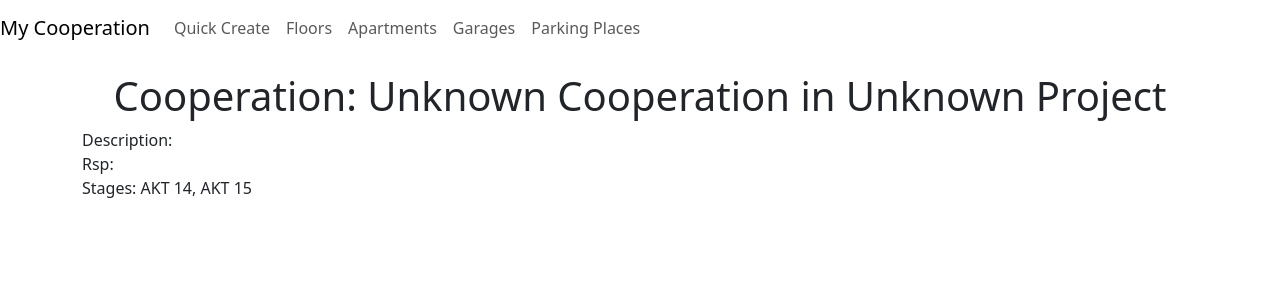
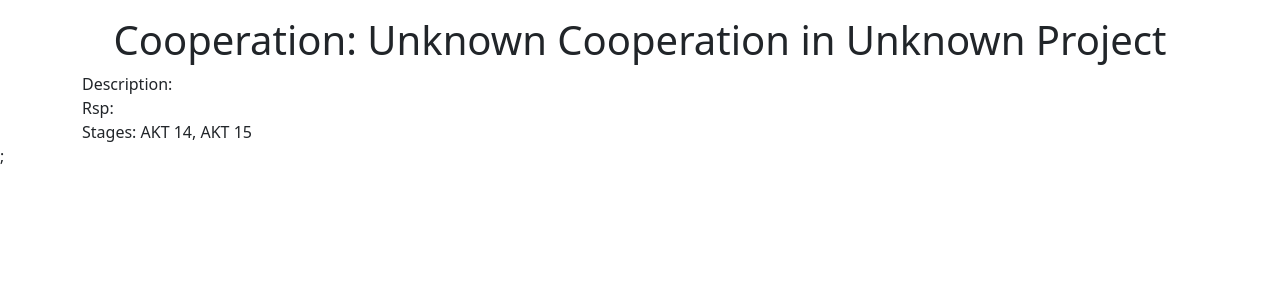
Before and after one commit to Daniel8Valkanov8/Build-Ledger, a React (Create React App) app in the folder build-ledger-frontend/: page /cooperation/1 in a window 1280 px wide. Shown: the top 300 px of the page. Built offline with nearby package versions, Linux system fonts and the light colour scheme.

Commit message:
global state in cooperation
next modify will be add catching of get statements

```diff
--- a/build-ledger-frontend/src/App.js
+++ b/build-ledger-frontend/src/App.js
@@ -10,6 +10,7 @@ import CooperationNavbar from "./navigation/CooperationNavbar";
 import CreateCooperationObjects from "./building/cooperation/create-objects/CreateCooperationObjects";
 
 import AllApartments from './apartment/AllApartmentsComponent'; // Импортираме новия компонент
+import { CooperationProvider } from "./navigation/CooperationContext";
 
 const AppContent = () => {
   const location = useLocation();
@@ -60,8 +61,11 @@ const AppContent = () => {
 
 class App extends Component {
   render() {
-    return <AppContent />;
-  }
+
+    return (<CooperationProvider>
+      <AppContent />;
+    </CooperationProvider>
+   );}
 }
 
 export default App;
--- a/build-ledger-frontend/src/building/BuildingComponent.js
+++ b/build-ledger-frontend/src/building/BuildingComponent.js
@@ -1,22 +1,22 @@
-import React, { useState } from 'react';
+import React, { useState, useContext } from 'react';
 import { useNavigate } from 'react-router-dom';
 import axios from 'axios';
-import '../all-projects/project-component/Projects.css';
+import { CooperationContext } from '../navigation/CooperationContext'; // Импортираме контекста
 
 const BuildingComponent = ({ building, projectTitle }) => {
     const [buildingDetails, setBuildingDetails] = useState(null);
+    const { setCooperation } = useContext(CooperationContext); // Използваме глобалния state
     const navigate = useNavigate();
 
     const handleClick = async () => {
         try {
-            // Изпрати GET заявка за детайли на сградата
             const response = await axios.get(`http://localhost:8080/buildings/${building.id}`);
-            const buildingData = response.data; // Запази данните от отговора
+            const buildingData = response.data;
 
-            setBuildingDetails(buildingData); // Запази данните в локалното състояние
+            setBuildingDetails(buildingData);
 
-            // Проверка на типа на сградата и съответно навигация
             if (buildingData.type === 'Cooperation') {
+                setCooperation(buildingData); // Актуализираме глобалното състояние
                 navigate(`/cooperation/${building.id}`, { state: { projectTitle, building: buildingData } });
             } else if (buildingData.type === 'House') {
                 navigate(`/house/${building.id}`, { state: { projectTitle, building: buildingData } });
@@ -29,13 +29,9 @@ const BuildingComponent = ({ building, projectTitle }) => {
     };
 
     return (
-        <div
-            className="project-card"
-            onClick={handleClick}
-            style={{ cursor: 'pointer' }}
-        >
+        <div className="project-card" onClick={handleClick} style={{ cursor: 'pointer' }}>
             <div className="project-info">
-                <h2>{building.title}</h2> {/* Тук визуализираме заглавието на сградата */}
+                <h2>{building.title}</h2>
             </div>
         </div>
     );
--- a/build-ledger-frontend/src/navigation/CooperationContext.js
+++ b/build-ledger-frontend/src/navigation/CooperationContext.js
@@ -1,15 +1,15 @@
-import React, { createContext, useContext, useState } from 'react';
+import React, { createContext, useState } from 'react';
 
-const CooperationContext = createContext();
+// Създаваме контекст за кооперация
+export const CooperationContext = createContext();
 
+// Провайдър компонент
 export const CooperationProvider = ({ children }) => {
-    const [currentCooperation, setCurrentCooperation] = useState(null);
+    const [cooperation, setCooperation] = useState(null);
 
     return (
-        <CooperationContext.Provider value={{ currentCooperation, setCurrentCooperation }}>
+        <CooperationContext.Provider value={{ cooperation, setCooperation }}>
             {children}
         </CooperationContext.Provider>
     );
 };
-
-export const useCooperation = () => useContext(CooperationContext);
--- a/build-ledger-frontend/src/navigation/CooperationNavbar.js
+++ b/build-ledger-frontend/src/navigation/CooperationNavbar.js
@@ -1,28 +1,29 @@
-import React from 'react';
-import { Link, useParams } from 'react-router-dom';
+import React, { useContext } from 'react';
+import { Link } from 'react-router-dom';
+import { CooperationContext } from './CooperationContext'; // Импортираме контекста
 
-const CooperationNavbar = ({ cooperationName, currentCooperationId }) => {
-    const { id } = useParams(); // Използваме id на кооперацията от URL-то
+const CooperationNavbar = () => {
+    const { cooperation } = useContext(CooperationContext); // Взимаме глобалното състояние
+
+    if (!cooperation) return null; // Ако няма избрана кооперация, не показваме навбара
 
     return (
         <nav className="navbar navbar-expand navbar-blue bg-blue">
             <Link to="/" className="navbar-brand">
-                {cooperationName} {/* Показва името на кооперацията чрез пропс */}
+                {cooperation.title} {/* Показва името на кооперацията */}
             </Link>
 
             <div className="navbar-nav ml-auto">
                 <li className="nav-item">
-                    <Link to={`/quick-create/${currentCooperationId}`} className="nav-link">
+                    <Link to={`/quick-create/${cooperation.id}`} className="nav-link">
                         Quick Create
                     </Link>
                 </li>
             </div>
 
-
-
             <div className="navbar-nav ml-auto">
                 <li className="nav-item">
-                    <Link to={`/cooperation/${id}/floors`} className="nav-link">
+                    <Link to={`/cooperation/${cooperation.id}/floors`} className="nav-link">
                         Floors
                     </Link>
                 </li>
@@ -30,8 +31,7 @@ const CooperationNavbar = ({ cooperationName, currentCooperationId }) => {
 
             <div className="navbar-nav ml-auto">
                 <li className="nav-item">
-                    <Link to={`/cooperation/${currentCooperationId}/apartments`} className="nav-link" >
-
+                    <Link to={`/cooperation/${cooperation.id}/apartments`} className="nav-link">
                         Apartments
                     </Link>
                 </li>
@@ -39,14 +39,15 @@ const CooperationNavbar = ({ cooperationName, currentCooperationId }) => {
 
             <div className="navbar-nav ml-auto">
                 <li className="nav-item">
-                    <Link to={`/cooperation/${id}/garages`} className="nav-link">
+                    <Link to={`/cooperation/${cooperation.id}/garages`} className="nav-link">
                         Garages
                     </Link>
                 </li>
             </div>
+
             <div className="navbar-nav ml-auto">
                 <li className="nav-item">
-                    <Link to={`/cooperation/${id}/floors`} className="nav-link">
+                    <Link to={`/cooperation/${cooperation.id}/parking-places`} className="nav-link">
                         Parking Places
                     </Link>
                 </li>
```
